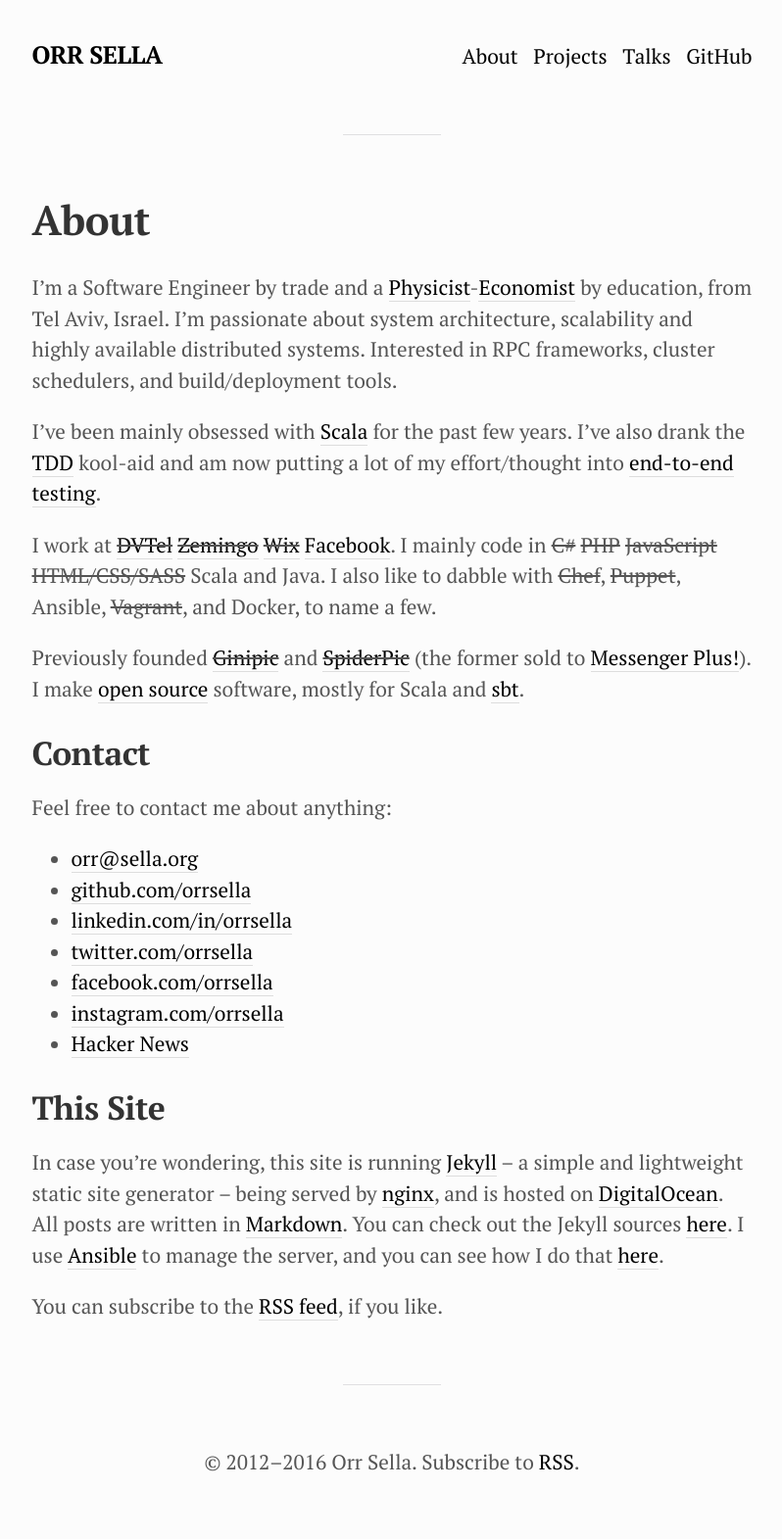
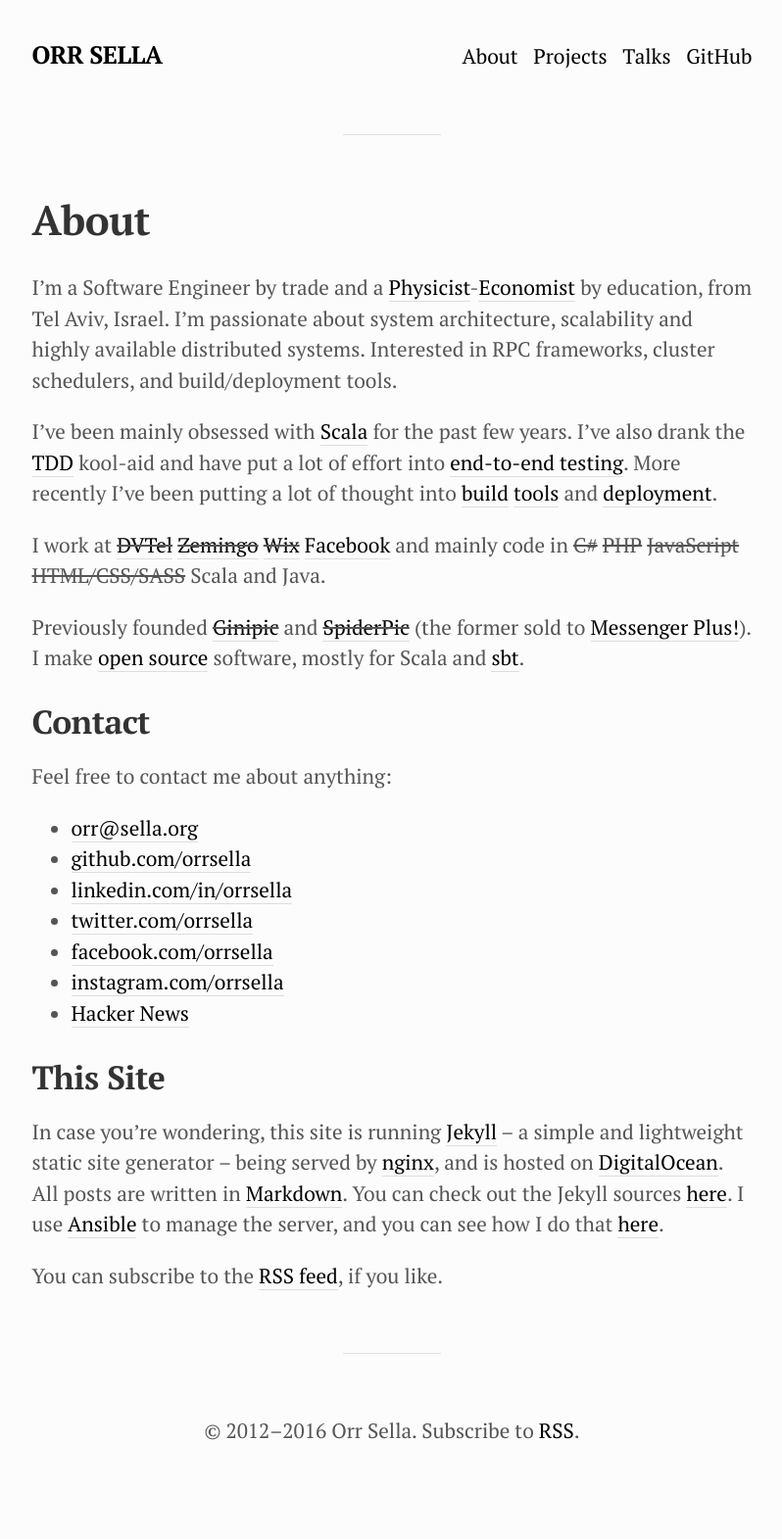
Before and after one commit to orrsella/orrsella.com, a Jekyll site: the page built from about/index.md, in a window 1280 px wide. Shown: the whole page at 98% size, without its empty margins (240-1038 px from the left). Built offline with Jekyll 4.4.1, drawn with Linux system fonts in a browser that asks for light colours; after the commit the page ends 1540 px from its top, so only the background shows below that.

Commit message:
Update about

```diff
--- a/about/index.md
+++ b/about/index.md
@@ -5,9 +5,9 @@
 
 I'm a Software Engineer by trade and a [Physicist](https://physics.tau.ac.il/)-[Economist](https://en-econ.tau.ac.il/) by education, from Tel Aviv, Israel. I'm passionate about system architecture, scalability and highly available distributed systems. Interested in RPC frameworks, cluster schedulers, and build/deployment tools.
 
-I've been mainly obsessed with [Scala](http://scala-lang.org) for the past few years. I've also drank the [TDD](http://www.growing-object-oriented-software.com/) kool-aid and am now putting a lot of my effort/thought into [end-to-end testing](/2014/09/24/true-end-to-end-testing-in-scala-scalapeno-2014-talk/).
+I've been mainly obsessed with [Scala](http://scala-lang.org) for the past few years. I've also drank the [TDD](http://www.growing-object-oriented-software.com/) kool-aid and have put a lot of effort into [end-to-end testing](/2014/09/24/true-end-to-end-testing-in-scala-scalapeno-2014-talk/). More recently I've been putting a lot of thought into [build](https://orrsella.com/2015/05/31/getting-started-with-pants-build-for-scala-projects/) [tools](https://github.com/orrsella/bazel-example) and [deployment](https://github.com/orrsella/ansible-mesos).
 
-I work at <del>[DVTel](http://www.dvtel.com)</del> <del>[Zemingo](http://www.zemingo.com)</del> <del>[Wix](http://www.wix.com)</del> [Facebook](https://www.facebook.com). I mainly code in <del>C#</del> <del>PHP</del> <del>JavaScript</del> <del>HTML/CSS/SASS</del> Scala and Java. I also like to dabble with <del>Chef</del>, <del>Puppet</del>, Ansible, <del>Vagrant</del>, and Docker, to name a few.
+I work at <del>[DVTel](http://www.dvtel.com)</del> <del>[Zemingo](http://www.zemingo.com)</del> <del>[Wix](http://www.wix.com)</del> [Facebook](https://www.facebook.com) and mainly code in <del>C#</del> <del>PHP</del> <del>JavaScript</del> <del>HTML/CSS/SASS</del> Scala and Java.
 
 Previously founded <del>[Ginipic](http://ginipic.com)</del> and <del>[SpiderPic](http://spiderpic.com)</del> (the former sold to [Messenger Plus!](http://www.msgplus.net/)). I make [open source](https://github.com/orrsella) software, mostly for Scala and [sbt](http://scala-sbt.org).
 
```
